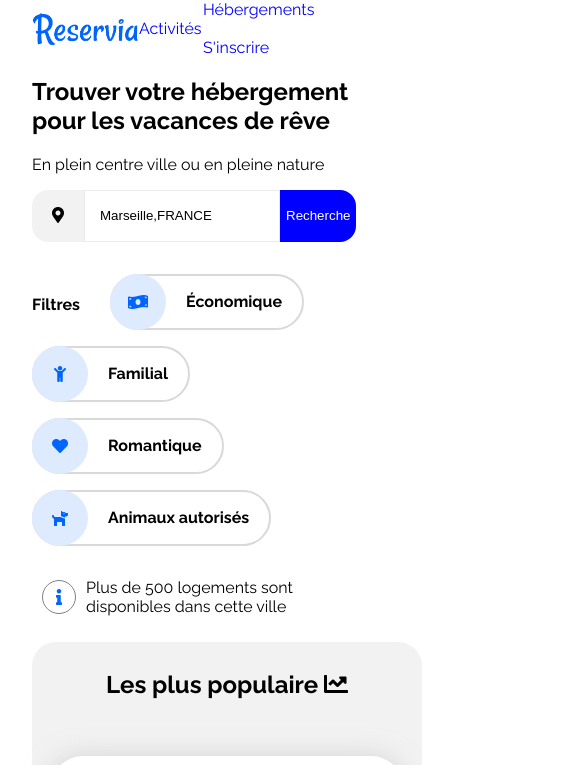
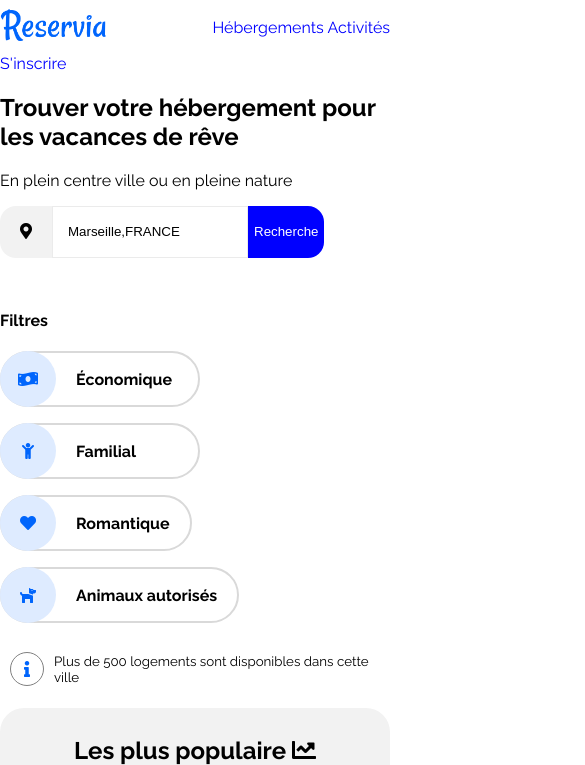
Before and after one commit to Marc97212/ARCYMarc_2_02062021, a plain HTML site: page index.html in a window 390 px wide. Shown: the top 765 px of the page, 585 px wide, since content can reach past the window. Drawn offline with Linux system fonts and the light colour scheme.

Commit message:
pofinement
il me reste a faire le header et la partie recherche, coté mobile

```diff
--- a/Style.css
+++ b/Style.css
@@ -20,7 +20,6 @@ a:visited {color: rgba(0, 0, 0, 0);}
 .header a {
     text-decoration: none;
 }
-
 .imgheader {
     height: 50px;
 }
@@ -34,6 +33,30 @@ a:visited {color: rgba(0, 0, 0, 0);}
 }
 @media screen and (min-width: 320px) and (max-width: 475px) {
 
+    .header {
+        display: inline-flex;
+        flex-direction: row;
+        flex-wrap: wrap;
+        justify-content: space-between;
+    }
+    .logo {
+        flex: 1;
+        order: 0;
+        }
+    .headerNavLink {
+        padding: 0;
+    }
+    .headerNavLink1 {
+        order: 2;
+        width: 45%;
+    }
+    .headerNavLink2 {
+        order: 1;
+    }
+    .headerSignup {
+        order: 3;
+        width: 45%;
+    }
 }
 /*header*/
 
@@ -122,7 +145,18 @@ a:visited {color: rgba(0, 0, 0, 0);}
 }
 @media screen and (min-width: 320px) and (max-width: 475px) {
     .searchFilters {
-
+        display: inline-flex;
+        flex-wrap: wrap;
+        flex-direction: row;
+    }
+    .searchFiltersTitle {
+        width: 100%;
+    }
+    .searchFiltersFilterEco {
+        width: 45%;
+    }
+    .searchFiltersFilterFami {
+        width: 45%;
     }
 }
 /*search*/
@@ -140,7 +174,7 @@ a:visited {color: rgba(0, 0, 0, 0);}
 }
 @media screen and (min-width: 320px) and (max-width: 475px) {
     .main {
-        width: 100%;
+        padding: 0;
     }
 }
 
@@ -294,14 +328,13 @@ width: 90%;
         }
         .Hebergement {
             order: 1;
-            width: 100%;
+            width: auto;
             display: flex;
             flex-direction: column;
             margin-top: 50px;
         }
 
         .hebergementMain {
-           width: max-content;
             display: flex;
             flex-direction: column;
         }
@@ -312,16 +345,24 @@ width: 90%;
        .hebergementPopular {
             order: 0;
             display: flex;
-            width: 100%;
+            width: auto;
             margin-top: 10px;
         }
          .hebergementPopularWrapcontent {
             width: fit-content;
         }
+        .hebergmentMainCard {
+            width: auto;
+         }
+         .hebergmentMainHeaderTitle {
+            font-size: larger;
+         }
          .hebergementMainCard {
-            width: 100%;
+             width: 270px;
          }
-
+         .searchResultText {
+            font-size: smaller;
+         }
 
 
 }
--- a/index.html
+++ b/index.html
@@ -7,18 +7,19 @@
          <meta name="viewport" content="width=device-width, initial-scale=1.0">
          <link rel="stylesheet" href="https://cdnjs.cloudflare.com/ajax/libs/font-awesome/5.15.3/css/all.min.css">
 	  </head>
-    <body>
+    <body class="body">
       <main class="main">
         <!--header-->
             <header class="header">
+                <a href="#" class="logo">
+                  <img class="imgheader" src="logo/Reservia@3x.png" alt="reservia_logo">
+                </a>
 
-                <img class="imgheader" src="logo/Reservia@3x.png" alt="reservia_logo">
                 <nav class="headernav">
-                    <a class="headerNavLink" href="#">Hébergements</a>
+                    <a class="headerNavLink headerNavLink1" href="#">Hébergements</a>
                     <a class="headerSignup" href="#">Activités</a>
-                    <a class="headerNavLink" href="#">S'inscrire</a>
                 </nav>
-
+                <a class="headerNavLink headerNavLink2 " href="#">S'inscrire</a>
             </header>
         <!--header-->
 
@@ -41,18 +42,20 @@
 
             <div class="searchFilters">
                 <h4 class="searchFiltersTitle">Filtres</h4>
-                <div class="searchFiltersFilter">
+                <div class="searchFiltersFilter searchFiltersFilterEco">
                   <div class="searchFiltersFilterWrapicon">
                     <i class="fas fa-money-bill-wave searchFiltersFilterWrapiconIcon"></i>
                   </div>
                   <span class="searchFiltersFilterTitle">Économique</span>
                 </div>
-                <div class="searchFiltersFilter">
+
+                <div class="searchFiltersFilter searchFiltersFilterFami">
                   <div class="searchFiltersFilterWrapicon">
                     <i class="fas fa-child searchFiltersFilterWrapiconIcon"></i>
                   </div>
                   <span class="searchFiltersFilterTitle">Familial</span>
                 </div>
+
                 <div class="searchFiltersFilter">
                   <div class="searchFiltersFilterWrapicon">
                     <i class="fas fa-heart searchFiltersFilterWrapiconIcon"></i>
@@ -82,7 +85,7 @@
     </header>
     <div class="hebergementMain">
       <article class="hebergmentMainCard">
-        <a href="#">
+        <a href="#" class="hebergementLien">
           <figure class="hebergmentMainCardFigure">
             <img
               class="hebergementMainCardFigureImg"
@@ -104,7 +107,7 @@
       </article>
 
       <article class="hebergmentMainCard">
-        <a href="#">
+        <a href="#" class="hebergementLien">
           <figure class="hebergmentMainCardFigure">
             <img
               class="hebergementMainCardFigureImg"
@@ -147,7 +150,7 @@
       </article>
 
       <article class="hebergmentMainCard">
-        <a href="#">
+        <a href="#" class="hebergementLien">
           <figure class="hebergmentMainCardFigure">
             <img
               class="hebergementMainCardFigureImg"
@@ -168,7 +171,7 @@
         </a>
       </article>
       <article class="hebergmentMainCard">
-        <a href="#">
+        <a href="#" class="hebergementLien">
           <figure class="hebergmentMainCardFigure">
             <img
               class="hebergementMainCardFigureImg"
@@ -189,7 +192,7 @@
         </a>
       </article>
       <article class="hebergmentMainCard">
-        <a href="#">
+        <a href="#" class="hebergementLien">
           <figure class="hebergmentMainCardFigure">
             <img
               class="hebergementMainCardFigureImg"
```
